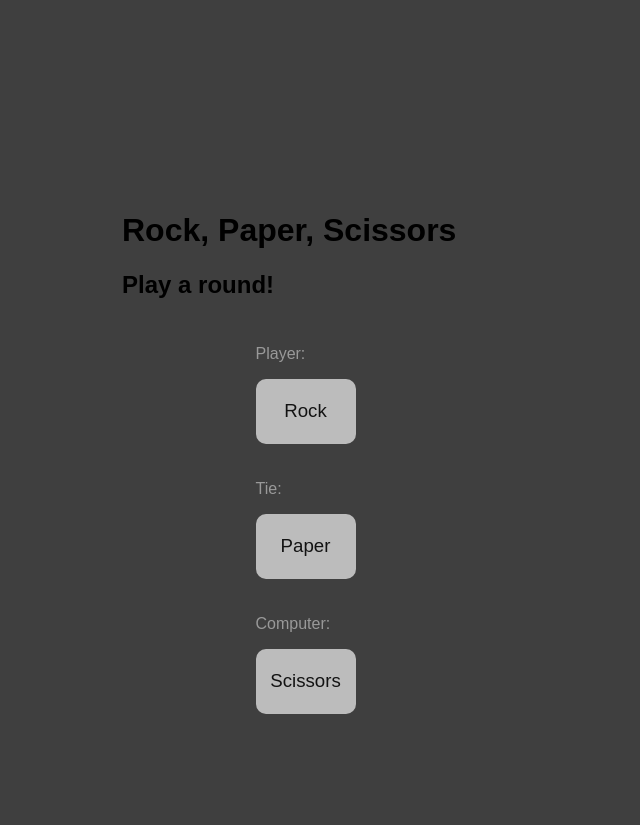
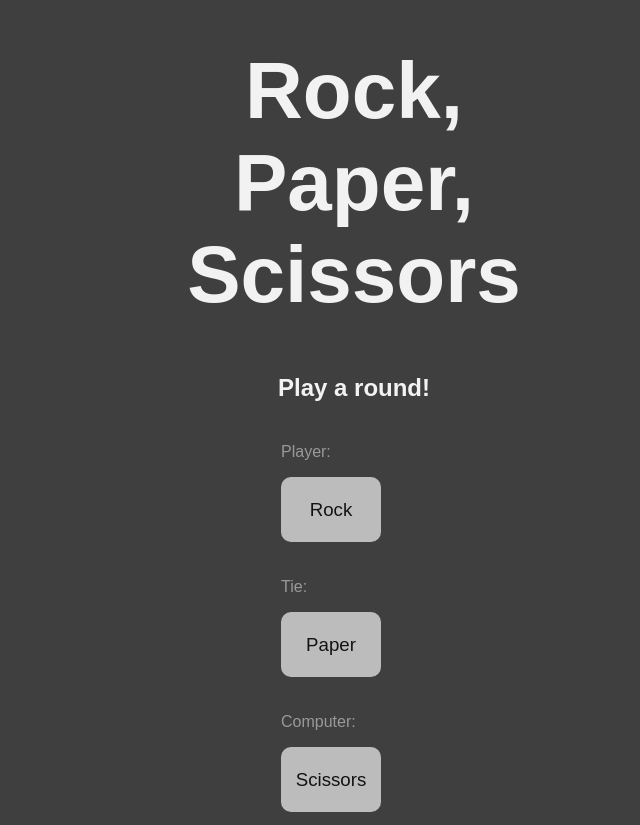
Before and after one commit to demharusnam/rock_paper_scissors_gui, a plain HTML site: page index.html in a window 1280 px wide. Shown: the part 217-1042 px from the top of the page, without its empty margins (286-926 px from the left). Before the commit the page ends 1019 px from the top, so only its background shows below. Drawn offline with Linux system fonts and the light colour scheme.

Commit message:
style scoreboard and re-style previous elements to match alignment

```diff
--- a/styles.css
+++ b/styles.css
@@ -2,6 +2,23 @@
 	margin: 0 auto;
 	width: 50%;
 	height: 75px;
+	padding-left: 11%;
+}
+
+.board {
+	margin: 0 auto;
+	color: #f2f2f2;
+	text-align: center;
+}
+
+#roundresult {
+	margin: 0 auto;
+	text-align: center;
+	padding-bottom: 15px;
+}
+
+h1 {
+	font-size: 80px;
 }
 
 ul {
@@ -44,6 +61,7 @@ li {
 
 body {
 	padding: 400px;
+	padding-top: 200px;
 	background-color: #3f3f3f;
 	font-family: sans-serif;
 }
```
